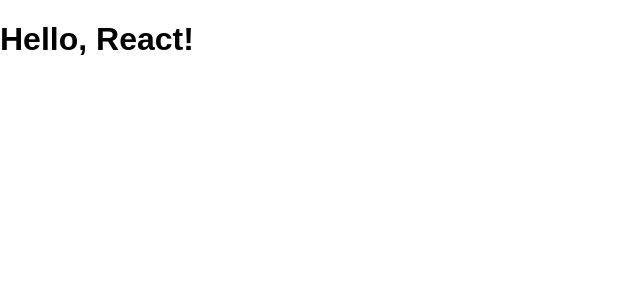
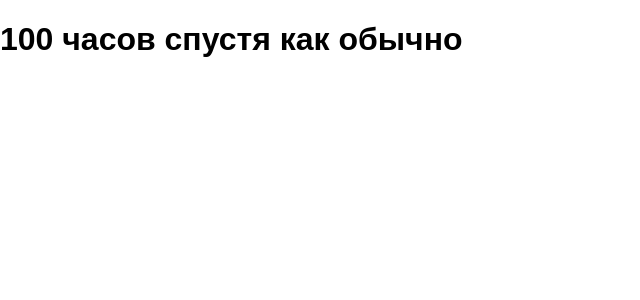
Before and after one commit to Stadionova/mindbox_test, a React (Create React App) app: page / in a window 1280 px wide. Shown: the top 300 px of the page, without its empty margins (0-640 px from the left). Built offline with nearby package versions, Linux system fonts and the light colour scheme.

Commit message:
changed text in app to test gh pages update

```diff
--- a/package.json
+++ b/package.json
@@ -1,5 +1,5 @@
 {
-  "homepage": "https://Stadionova.github.io/",
+  "homepage": "https://Stadionova.github.io/mindbox_test",
   "name": "mindbox",
   "version": "1.0.0",
   "dependencies": {
--- a/src/App.tsx
+++ b/src/App.tsx
@@ -3,7 +3,7 @@
 const App = () => {
     return (
         <div>
-            <h1>Hello, React!</h1>
+            <h1>100 часов спустя как обычно</h1>
         </div>
     );
 };
```
Also changed, not shown: 2 other files (tests, documents, lock files or other folders).
